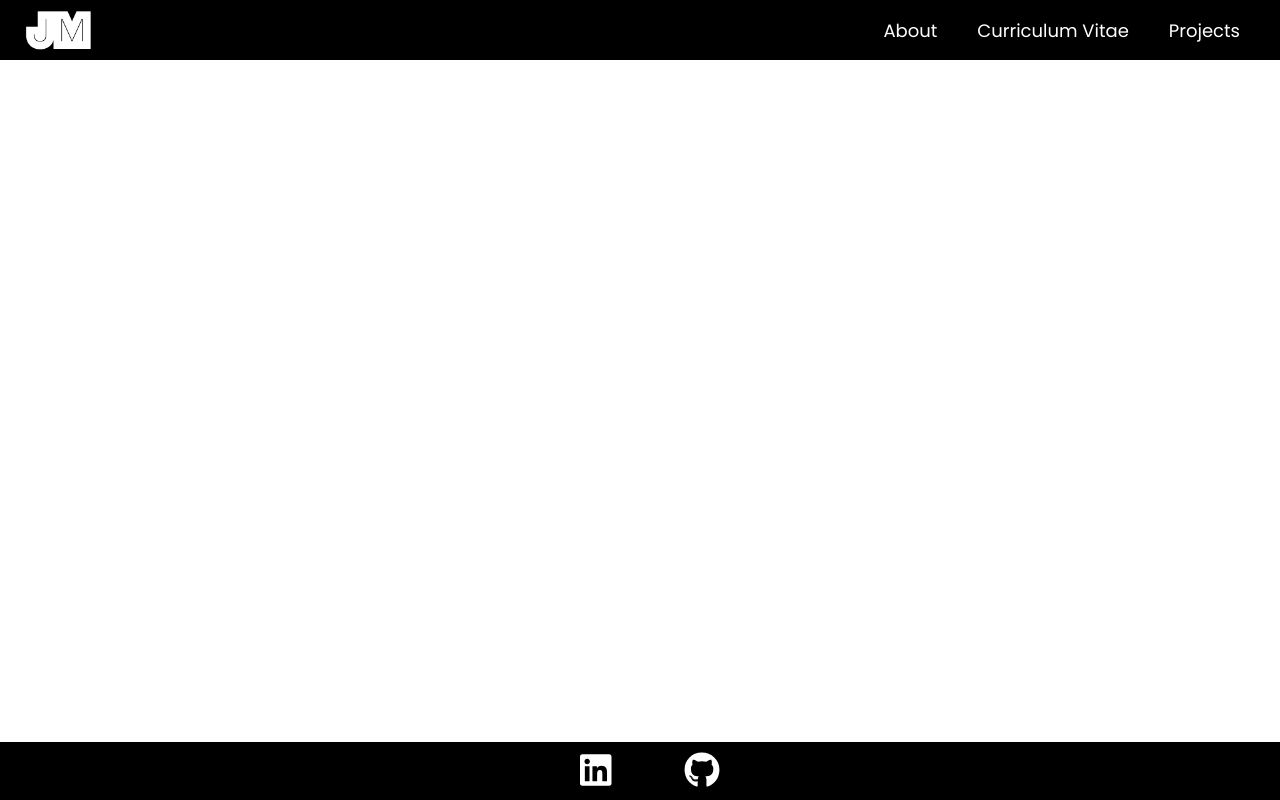
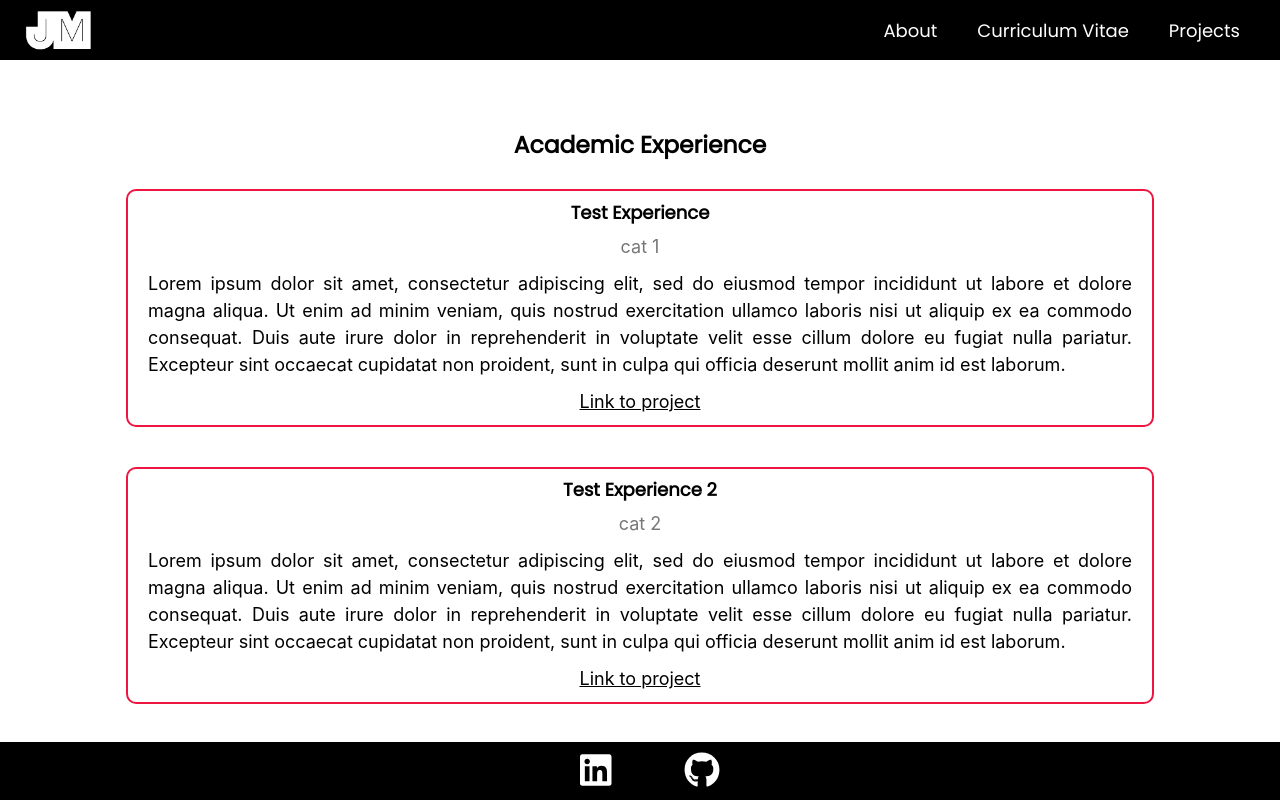
Before and after one commit to jssm/portfolio, a React (Create React App) app: page /portfolio/curriculum-vitae in a window 1280 px wide. Built offline with nearby package versions, Linux system fonts and the light colour scheme.

Commit message:
Thumbnail component styling done; navigation problems fixed

```diff
--- a/src/components/App/App.css
+++ b/src/components/App/App.css
@@ -46,19 +46,19 @@ h4 {
 h5 {
   margin: 0.4rem 0;
   font-family: "Poppins", sans-serif;
-  font-size: 1.25rem;
+  font-size: 1.3rem;
   color: #000;
 }
 
 h6 {
   margin: 0.4rem 0;
   font-family: "Poppins", sans-serif;
-  font-size: 1.1rem;
+  font-size: 1rem;
   color: #000;
 }
 
 a {
-  text-decoration: none !important;
+  text-decoration: none;
 }
 
 a:link {
--- a/src/components/App/App.js
+++ b/src/components/App/App.js
@@ -24,25 +24,25 @@ class App extends React.Component {
             <img src={logo_image} className="logo" alt="Logo JM" />
             <div className="nav-bar-items">
               {/* Set up the Links */}
-              <Link to="/" className="nav-bar-item">
+              <Link to="/portfolio" className="nav-bar-item">
                 About
               </Link>
-              <Link to="/curriculum-vitae" className="nav-bar-item">
+              <Link to="/portfolio/curriculum-vitae" className="nav-bar-item">
                 Curriculum Vitae
               </Link>
-              <Link to="/projects" className="nav-bar-item">
+              <Link to="/portfolio/projects" className="nav-bar-item">
                 Projects
               </Link>
             </div>
           </div>
           <Switch>
-            <Route exact path="/">
+            <Route exact path="/portfolio">
               <About />
             </Route>
-            <Route path="/curriculum-vitae">
+            <Route path="/portfolio/curriculum-vitae">
               <CurriculumVitae />
             </Route>
-            <Route path="/projects">
+            <Route path="/portfolio/projects">
               <Projects />
             </Route>
           </Switch>
--- a/src/components/CurriculumVitae/CurriculumVitae.js
+++ b/src/components/CurriculumVitae/CurriculumVitae.js
@@ -9,15 +9,15 @@ function CurriculumVitae() {
   return (
     // Render a Thumbnail component
     <div className="thumbnail-rail">
-      <h5>CV</h5>
+      <h5>Academic Experience</h5>
       <Thumbnail
-        title="bla bla"
+        title="Test Experience"
         category="cat 1"
         description="Lorem ipsum dolor sit amet, consectetur adipiscing elit, sed do eiusmod tempor incididunt ut labore et dolore magna aliqua. Ut enim ad minim veniam, quis nostrud exercitation ullamco laboris nisi ut aliquip ex ea commodo consequat. Duis aute irure dolor in reprehenderit in voluptate velit esse cillum dolore eu fugiat nulla pariatur. Excepteur sint occaecat cupidatat non proident, sunt in culpa qui officia deserunt mollit anim id est laborum."
-        link="test link"
+        link="https://www.linkedin.com/in/joana-sofia-matos/"
       />
       <Thumbnail
-        title="bli bli"
+        title="Test Experience 2"
         category="cat 2"
         description="Lorem ipsum dolor sit amet, consectetur adipiscing elit, sed do eiusmod tempor incididunt ut labore et dolore magna aliqua. Ut enim ad minim veniam, quis nostrud exercitation ullamco laboris nisi ut aliquip ex ea commodo consequat. Duis aute irure dolor in reprehenderit in voluptate velit esse cillum dolore eu fugiat nulla pariatur. Excepteur sint occaecat cupidatat non proident, sunt in culpa qui officia deserunt mollit anim id est laborum."
         link="test link"
--- a/src/components/Projects/Projects.js
+++ b/src/components/Projects/Projects.js
@@ -10,7 +10,7 @@ function Projects() {
     // Render a Thumbnail component
     <div className="thumbnail-rail">
       <h5>Projects</h5>
-      <Thumbnail title="ble ble" category="" description="" link="" />
+      <Thumbnail title="Test Project" category="" description="" link="" />
     </div>
   );
 }
--- a/src/components/Thumbnail/Thumbnail.css
+++ b/src/components/Thumbnail/Thumbnail.css
@@ -5,23 +5,40 @@
   border-radius: 10px;
 }
 
-/* for the children of the elements of class project */
-.project > * {
-  padding: 0px 10px;
-}
-
 .project-title {
   text-align: center;
+  padding: 0px 20px;
 }
 
 .project-category {
   text-align: center;
+  padding: 0px 20px 10px 20px;
+  color: #777;
 }
 
 .project-description {
   text-align: justify;
+  padding: 0px 20px;
 }
 
 .project-link {
+  padding: 10px 20px;
   text-align: center;
 }
+
+/* overriding App.css <a> tag settings for .project-link class children  */
+.project-link > a {
+  text-decoration: underline;
+}
+
+.project-link > a:link {
+  color: #000;
+}
+
+.project-link > a:visited {
+  color: #000;
+}
+
+.project-link > a:hover {
+  color: #ef1541;
+}
--- a/src/components/Thumbnail/Thumbnail.js
+++ b/src/components/Thumbnail/Thumbnail.js
@@ -10,10 +10,14 @@ import "../Thumbnail/Thumbnail.css";
 function Thumbnail(props) {
   return (
     <div className="project">
-      <div className="project-title">{props.title}</div>
+      <h6 className="project-title">{props.title}</h6>
       <div className="project-category">{props.category}</div>
       <div className="project-description">{props.description}</div>
-      <div className="project-link">{props.link}</div>
+      <div className="project-link">
+        <a href={props.link} target="_blank">
+          Link to project
+        </a>
+      </div>
     </div>
   );
 }
```
